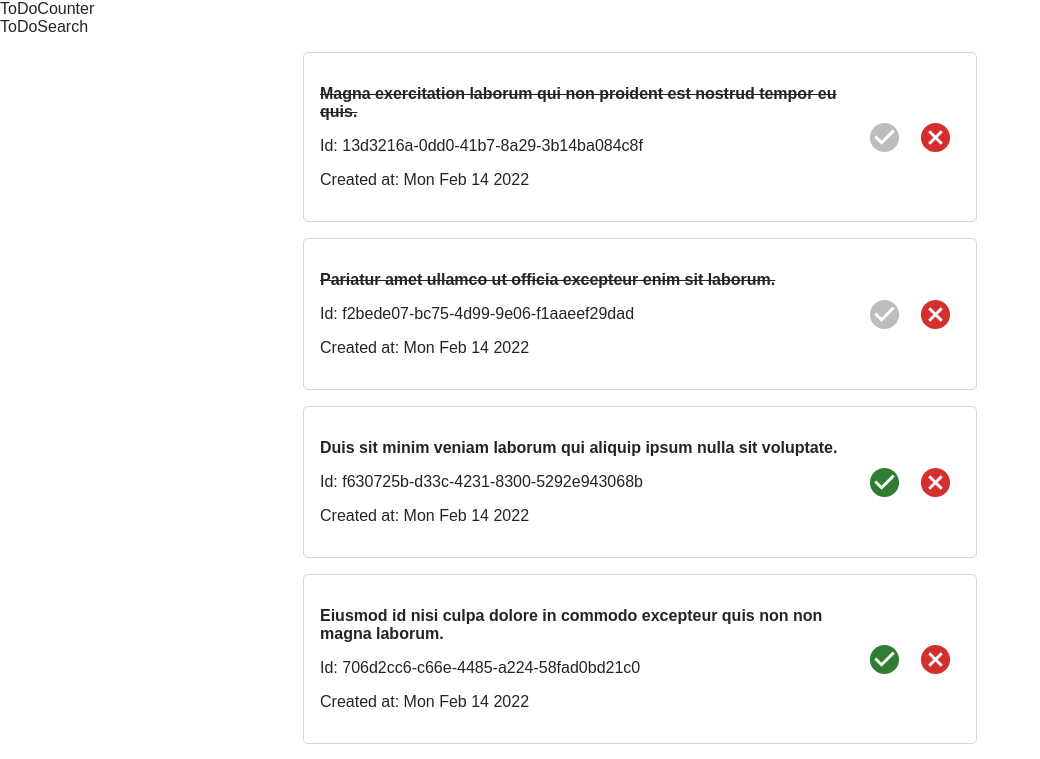
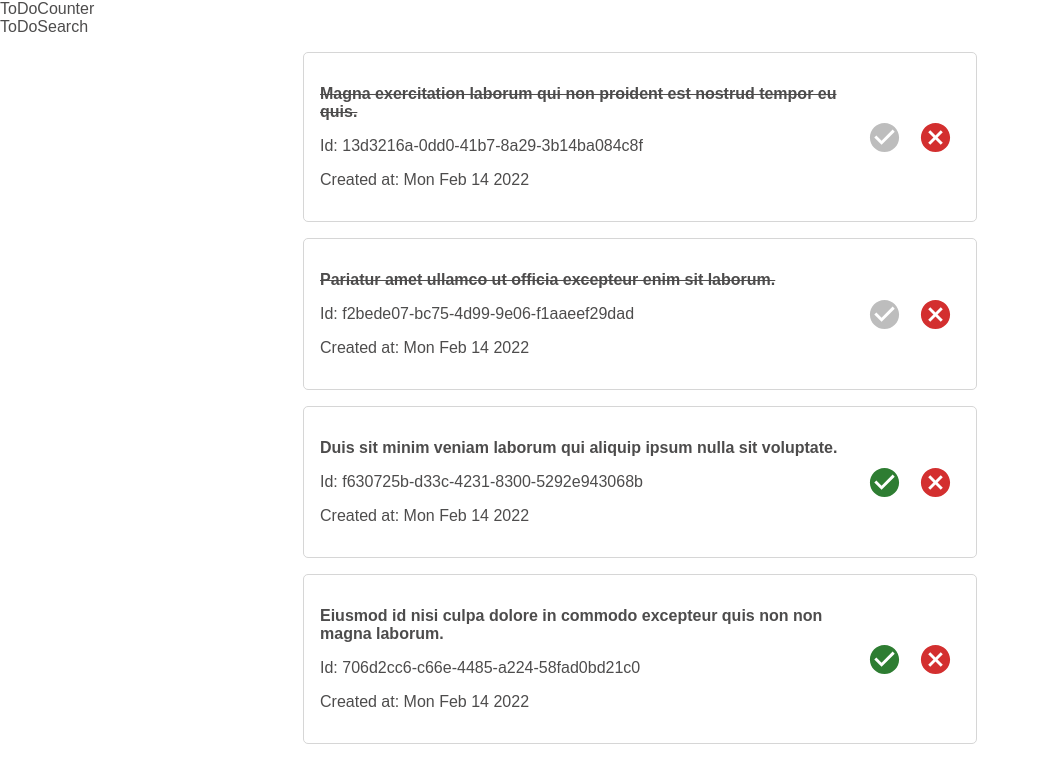
Before and after one commit to JoDaUT/To-Do-App-React, a React (Create React App) app: page / in a window 1280 px wide. Shown: the top 759 px of the page, without its empty margins (0-1040 px from the left). Built offline with nearby package versions, Linux system fonts and the light colour scheme.

Commit message:
Change font-color

```diff
--- a/src/index.css
+++ b/src/index.css
@@ -1,5 +1,5 @@
 body {
 	margin: 0;
 	font-family: "Montserrat", sans-serif;
-	color: rgb(36, 36, 36);
+	color: rgb(77, 76, 76);
 }
```
